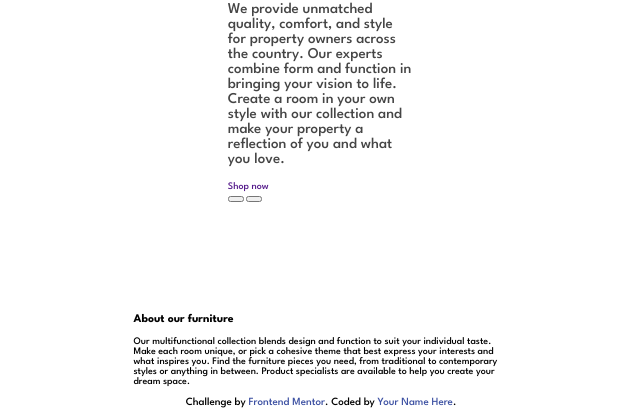
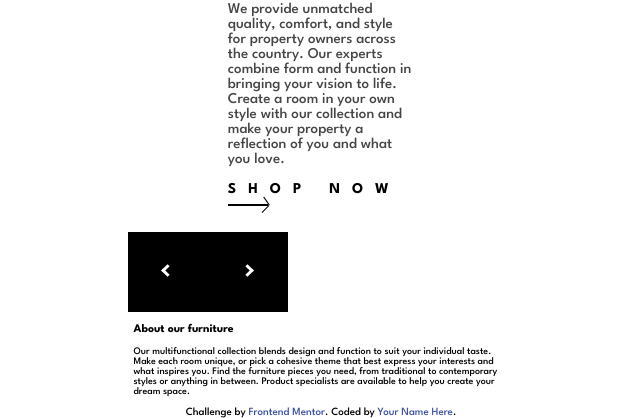
Before and after one commit to jaac97/room-homepage-master, a website: page index.html in a window 1280 px wide. Shown: the part 428-846 px from the top of the page, without its empty margins (319-959 px from the left). Drawn offline with Linux system fonts and the light colour scheme.

Commit message:
Compiled

```diff
--- a/index.html
+++ b/index.html
@@ -45,7 +45,7 @@
           Our experts combine form and function in bringing your vision to life. Create a room in your
           own style with our collection and make your property a reflection of you and what you love.
         </p>
-        <a href="" class="informative__anchor">Shop now</a>
+        <a href="#" class="informative__anchor">Shop now <span class="informative__arrow"></span></a>
       </div>
 
       <div class="informative__content informative__content--model-2">
@@ -55,7 +55,7 @@
           Locally, we’re in most major cities throughout the country. Find the branch nearest you using our
           store locator. Any questions? Don't hesitate to contact us today.
         </p>
-        <a href="#" class="informative__anchor">Shop now</a>
+        <a href="#" class="informative__anchor">Shop now <span class="informative__arrow"></span></a>
       </div>
 
       <div class="informative__content informative__content--model-3">
@@ -65,11 +65,11 @@
           to ensure that every product is made as perfect and as consistent as possible. With three decades of
           experience in this industry, we understand what customers want for their home and office.
         </p>
-        <a href="#" class="informative__anchor">Shop now</a>
+        <a href="#" class="informative__anchor">Shop now <span class="informative__arrow"></span></a>
       </div>
-      <button class="button button-left"></button>
-      <button class="button button-right"></button>
-
+      <div class="buttons">
+          <button class="button"><span class="button__arrow button__arrow--left"></span></button><button class="button"><span class="button__arrow button__arrow--right"></span></button>
+      </div>
     </section>
 
 
```
Also changed, not shown: build/css/app.css.
